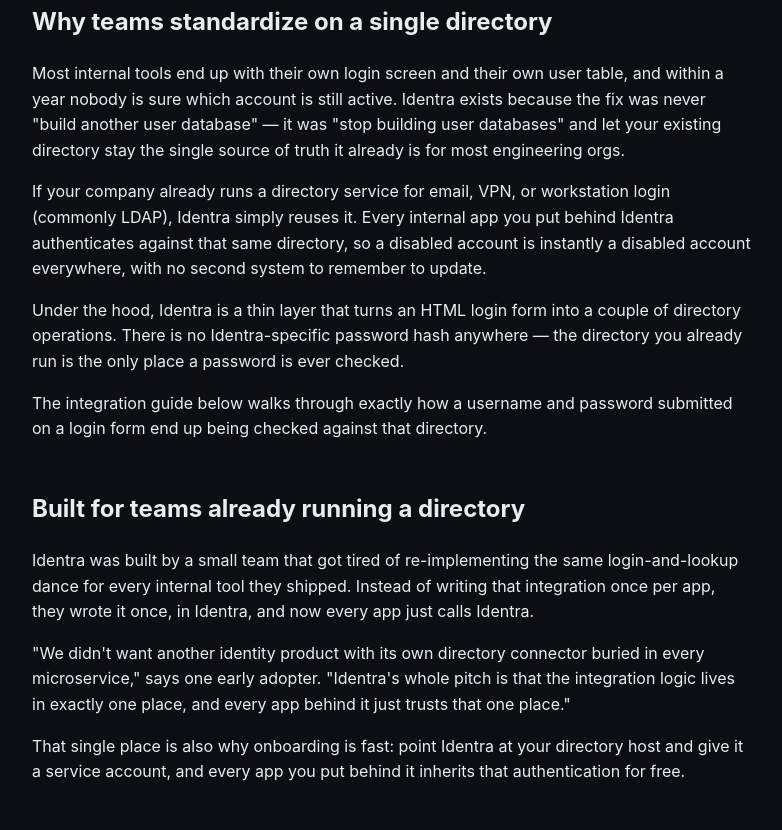
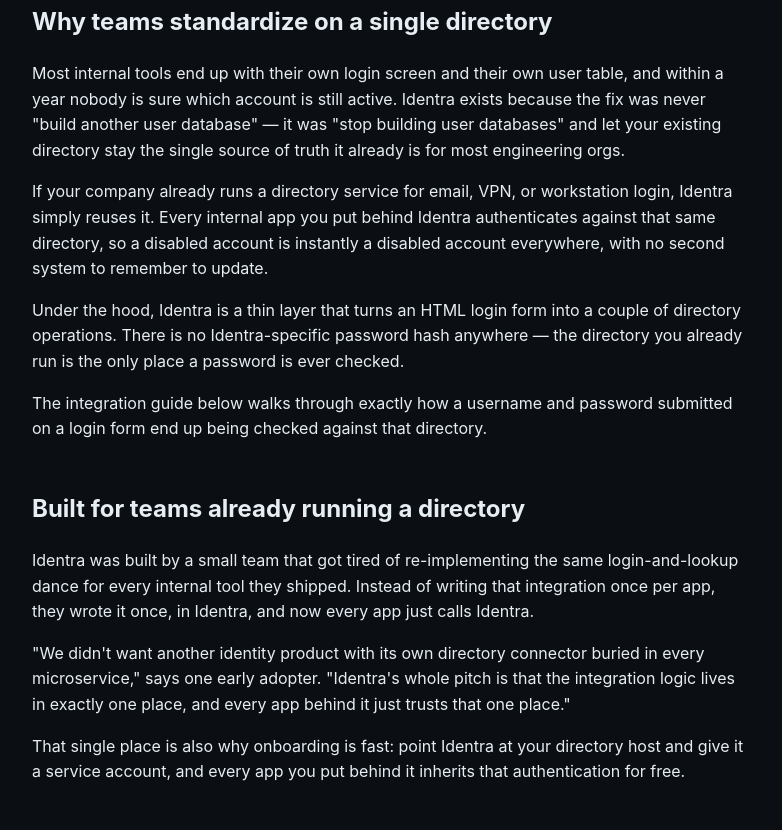
Before and after one commit to WaelHammali/identra-sso, a plain HTML site: page index.html in a window 1280 px wide. Shown: the part 723-1553 px from the top of the page, without its empty margins (248-1030 px from the left). Drawn offline with Linux system fonts and the light colour scheme.

Commit message:
Remove LDAP wording from homepage entirely, drop docs link section

```diff
--- a/index.html
+++ b/index.html
@@ -52,10 +52,10 @@
     engineering orgs.</p>
 
     <p>If your company already runs a directory service for email, VPN, or
-    workstation login (commonly LDAP), Identra simply reuses it. Every
-    internal app you put behind Identra authenticates against that same
-    directory, so a disabled account is instantly a disabled account
-    everywhere, with no second system to remember to update.</p>
+    workstation login, Identra simply reuses it. Every internal app you put
+    behind Identra authenticates against that same directory, so a disabled
+    account is instantly a disabled account everywhere, with no second
+    system to remember to update.</p>
 
     <p>Under the hood, Identra is a thin layer that turns an HTML login form
     into a couple of directory operations. There is no Identra-specific
@@ -130,12 +130,6 @@
     whether a login succeeds.</p>
     <a href="how-it-works.html" class="btn-cta">Read the integration guide →</a>
   </section>
-
-  <section style="margin-top:3rem; text-align:center;">
-    <p style="color:var(--muted)">Or jump straight to the
-    <a href="docs.html">configuration reference</a> for the exact config
-    keys (including the LDAP settings).</p>
-  </section>
 </main>
 
 <footer>
```
